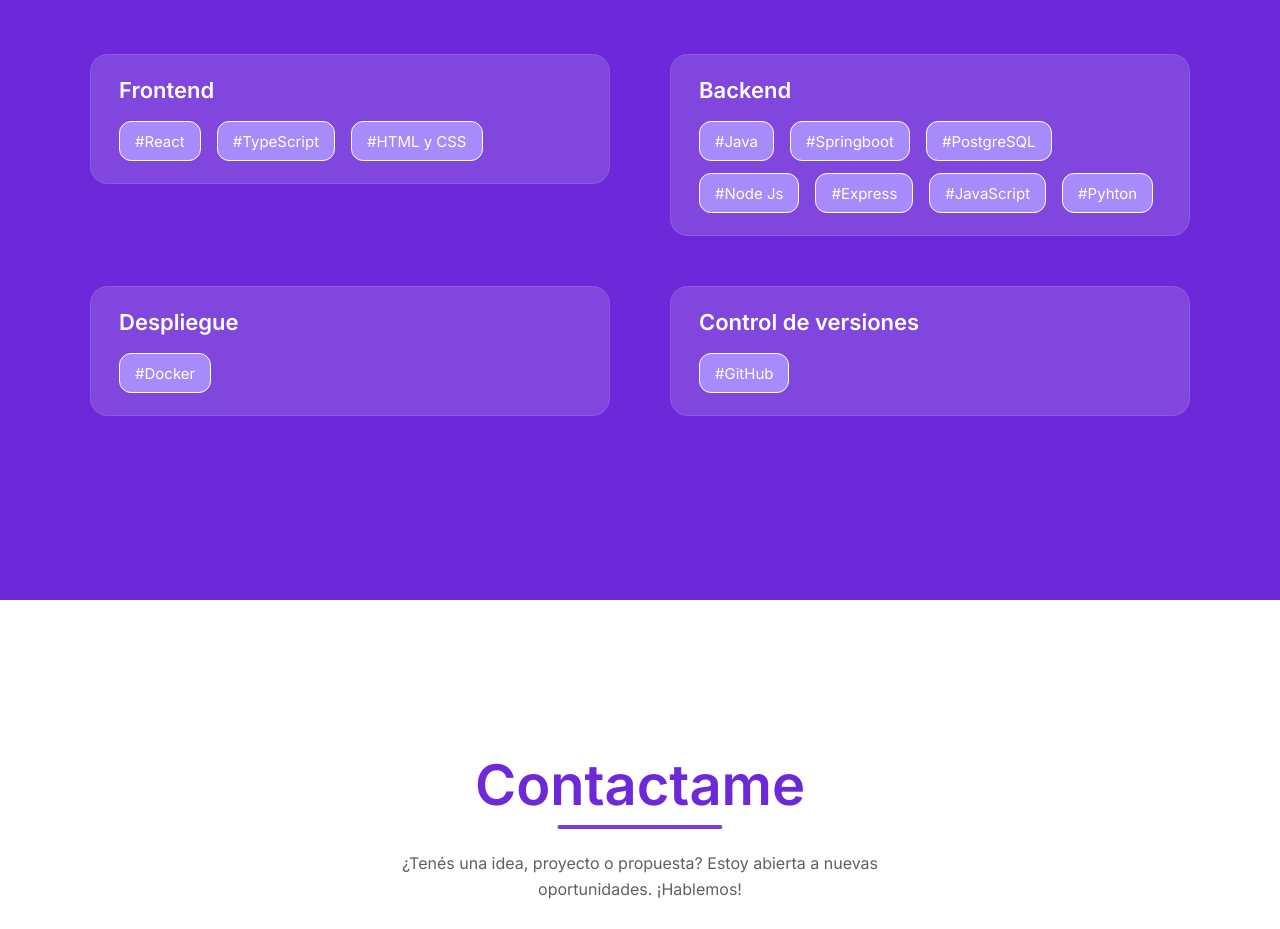
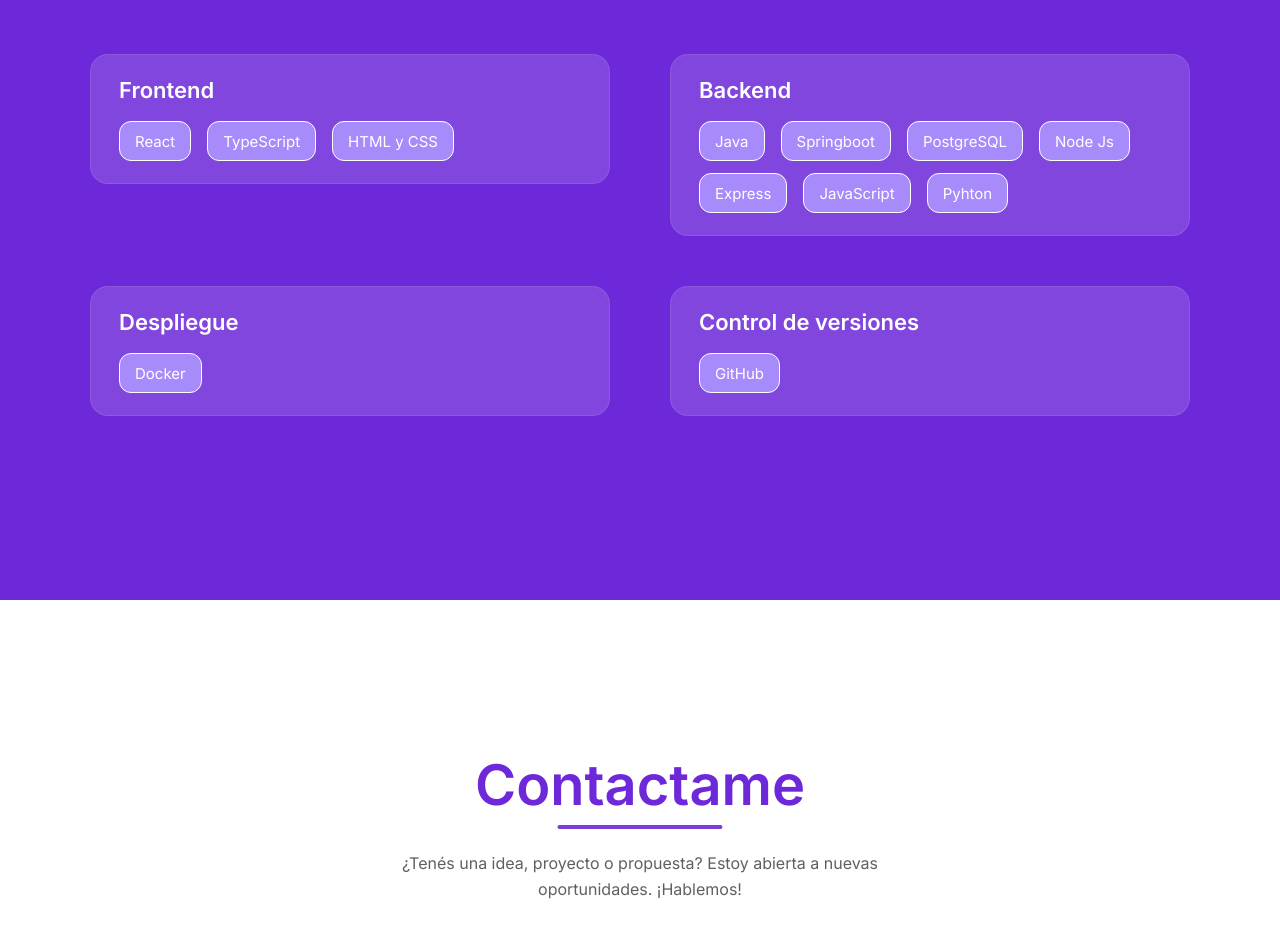
Before and after one commit to anadruetta29/dev-portfolio, a React (Vite) app: page / in a window 1280 px wide. Shown: the part 1800-2729 px from the top of the page. Built offline with nearby package versions, Linux system fonts and the light colour scheme.

Commit message:
Update skills.tsx

```diff
--- a/src/ui/components/sections/skills/skills.tsx
+++ b/src/ui/components/sections/skills/skills.tsx
@@ -23,9 +23,9 @@
                     <div className={style.categoryCard}>
                         <SmallTitle text="Frontend" />
                         <div className={style.chipRow}>
-                            <Chip label="#React" />
-                            <Chip label="#TypeScript" />
-                            <Chip label="#HTML y CSS" />
+                            <Chip label="React" />
+                            <Chip label="TypeScript" />
+                            <Chip label="HTML y CSS" />
                         </div>
                     </div>
                 </SlideIn>
@@ -33,13 +33,13 @@
                     <div className={style.categoryCard}>
                         <SmallTitle text="Backend" />
                         <div className={style.chipRow}>
-                            <Chip label="#Java" />
-                            <Chip label="#Springboot" />
-                            <Chip label="#PostgreSQL" />
-                            <Chip label="#Node Js" />
-                            <Chip label="#Express" />
-                            <Chip label="#JavaScript" />
-                            <Chip label="#Pyhton" />
+                            <Chip label="Java" />
+                            <Chip label="Springboot" />
+                            <Chip label="PostgreSQL" />
+                            <Chip label="Node Js" />
+                            <Chip label="Express" />
+                            <Chip label="JavaScript" />
+                            <Chip label="Pyhton" />
                         </div>
                     </div>
                 </SlideIn>
@@ -47,7 +47,7 @@
                     <div className={style.categoryCard}>
                         <SmallTitle text="Despliegue" />
                         <div className={style.chipRow}>
-                            <Chip label="#Docker" />
+                            <Chip label="Docker" />
                         </div>
                     </div>
                 </SlideIn>
@@ -55,7 +55,7 @@
                     <div className={style.categoryCard}>
                         <SmallTitle text="Control de versiones" />
                         <div className={style.chipRow}>
-                            <Chip label="#GitHub" />
+                            <Chip label="GitHub" />
                         </div>
                     </div>
                 </SlideIn>
```
